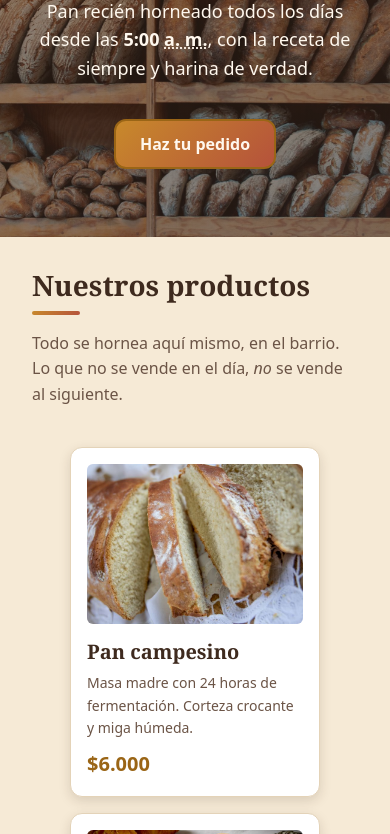
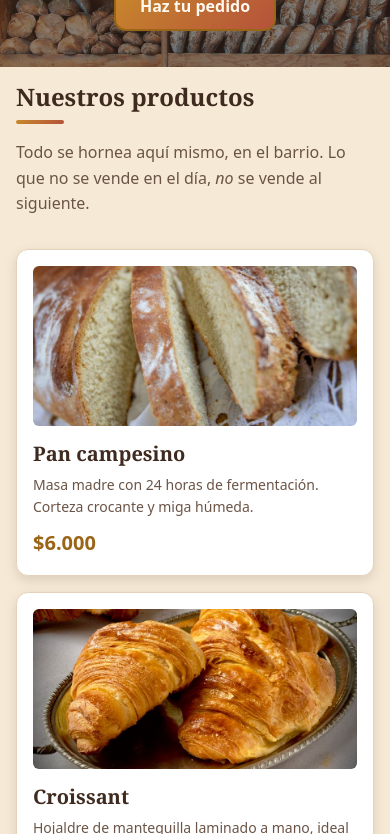
Before and after one commit to judatasgar/panaderia-la-espiga, a plain HTML site: page index.html in a window 390 px wide. Shown: the part 393-1227 px from the top of the page. Drawn offline with Linux system fonts and the light colour scheme.

Commit message:
style: responsive y animación

```diff
--- a/css/styles.css
+++ b/css/styles.css
@@ -630,3 +630,68 @@ a:focus-visible,
 .campo:focus-within .campo__etiqueta {
   color: var(--color-primario-oscuro);
 }
+
+
+/*
+   16. Animación
+    */
+
+@keyframes aparecer {
+  from {
+    opacity: 0;
+    transform: translateY(1rem);
+  }
+
+  to {
+    opacity: 1;
+    transform: translateY(0);
+  }
+}
+
+.portada__titulo,
+.portada__lema {
+  animation: aparecer 0.8s ease-out both;
+}
+
+.portada__lema {
+  animation-delay: 0.2s;
+}
+
+
+/*
+   17. Celular (hasta 40rem = 640 px)
+    */
+
+@media (max-width: 40rem) {
+  :root {
+    --texto-h1: 2rem;
+    --texto-h2: 1.5rem;
+  }
+
+  .encabezado,
+  .seccion,
+  .pie {
+    padding: var(--espacio-m);
+  }
+
+  .portada {
+    padding: var(--espacio-l) var(--espacio-m);
+  }
+
+  .tarjeta,
+  .opinion {
+    display: block;
+    width: auto;
+    margin: 0 0 var(--espacio-m);
+  }
+
+  .info__bloque {
+    display: block;
+    width: auto;
+    margin-right: 0;
+  }
+
+  .formulario__grupo {
+    padding: var(--espacio-m);
+  }
+}
```
